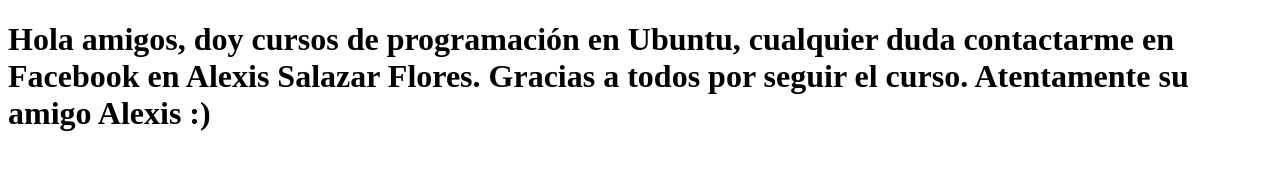
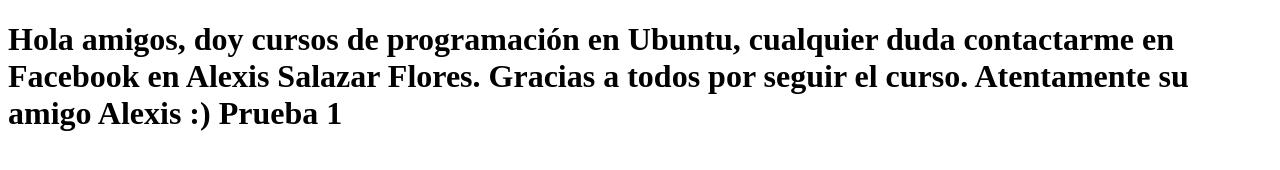
Before and after one commit to Alexis970924/proyectoCursoPrework, a plain HTML site: page index.html in a window 1280 px wide. Drawn offline with Linux system fonts and the light colour scheme.

Commit message:
Segundo cambio

```diff
--- a/index.html
+++ b/index.html
@@ -11,6 +11,7 @@
             Hola amigos, doy cursos de programación en Ubuntu, cualquier duda contactarme en Facebook en Alexis Salazar Flores.
             Gracias a todos por seguir el curso.
             Atentamente su amigo Alexis :)
+            Prueba 1
 
     </h1>
 </body>
```
